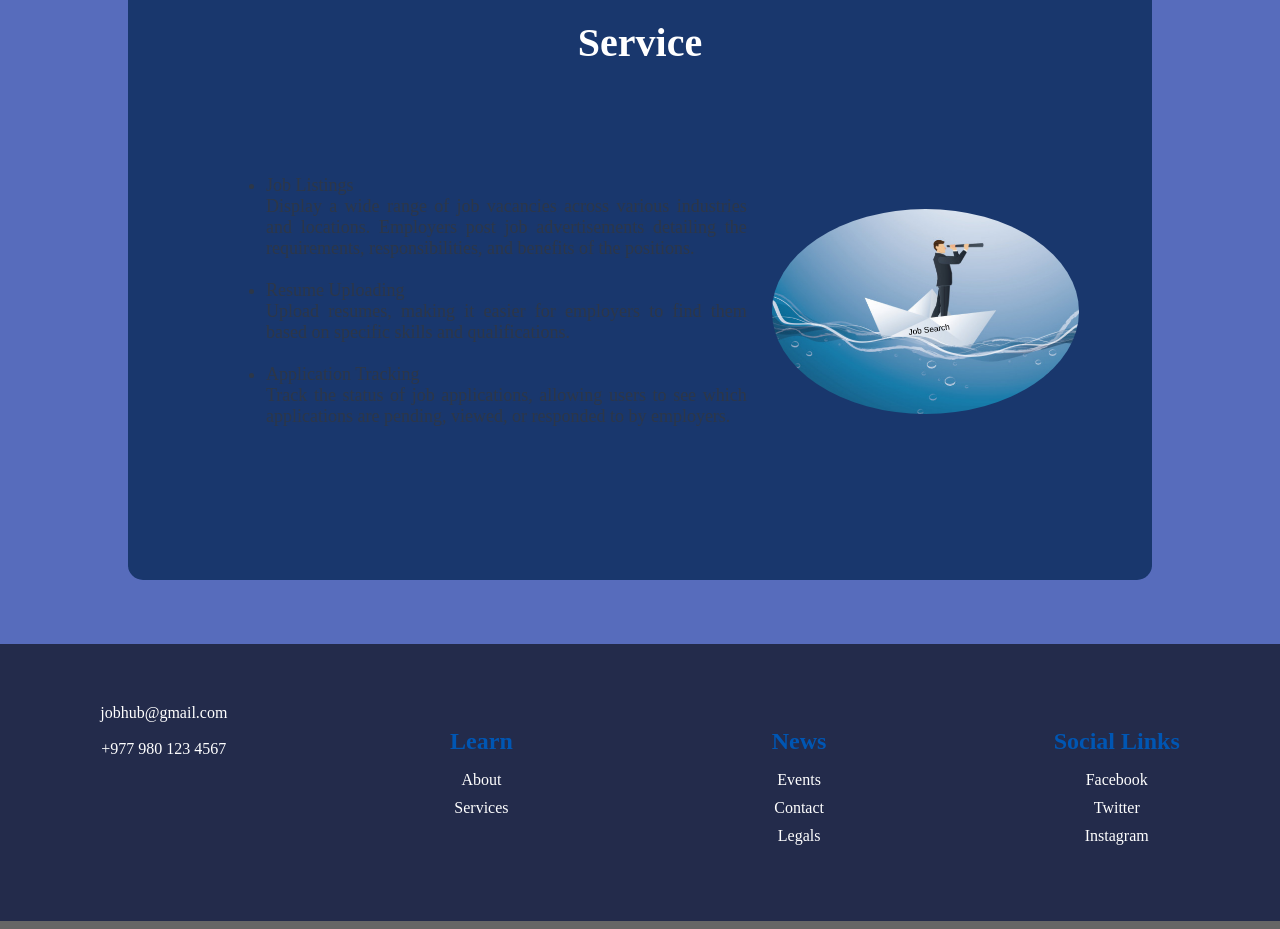
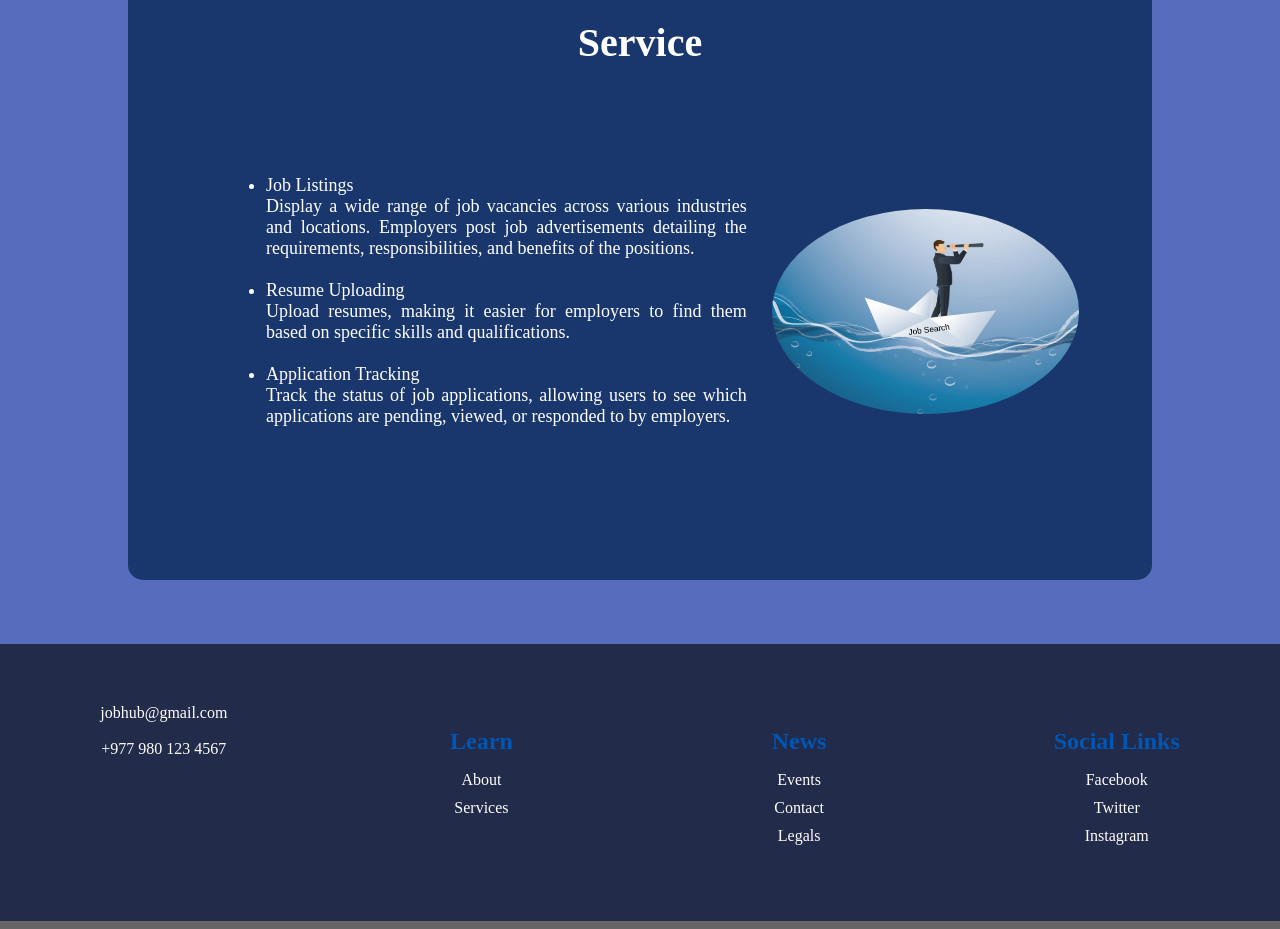
Before and after one commit to lakpafutilama/JobHub, a React (Create React App) app in the folder frontend/: page / in a window 1280 px wide. Shown: the part 1720-2649 px from the top of the page. Built offline with nearby package versions, Linux system fonts and the light colour scheme.

Commit message:
text color

```diff
--- a/frontend/src/Components/HomePage/Home.css
+++ b/frontend/src/Components/HomePage/Home.css
@@ -125,6 +125,10 @@ html {
   font-size: 18px;
 }
 
+#service ul li {
+  color: white;
+}
+
 @media screen and (max-width: 830px) {
   .container {
     background-color: transparent;
@@ -155,7 +159,7 @@ html {
 h2 {
   text-transform: capitalize;
   margin-bottom: 20px;
-  color: white;
+  color: whitesmoke;
 }
 
 #service {
```
